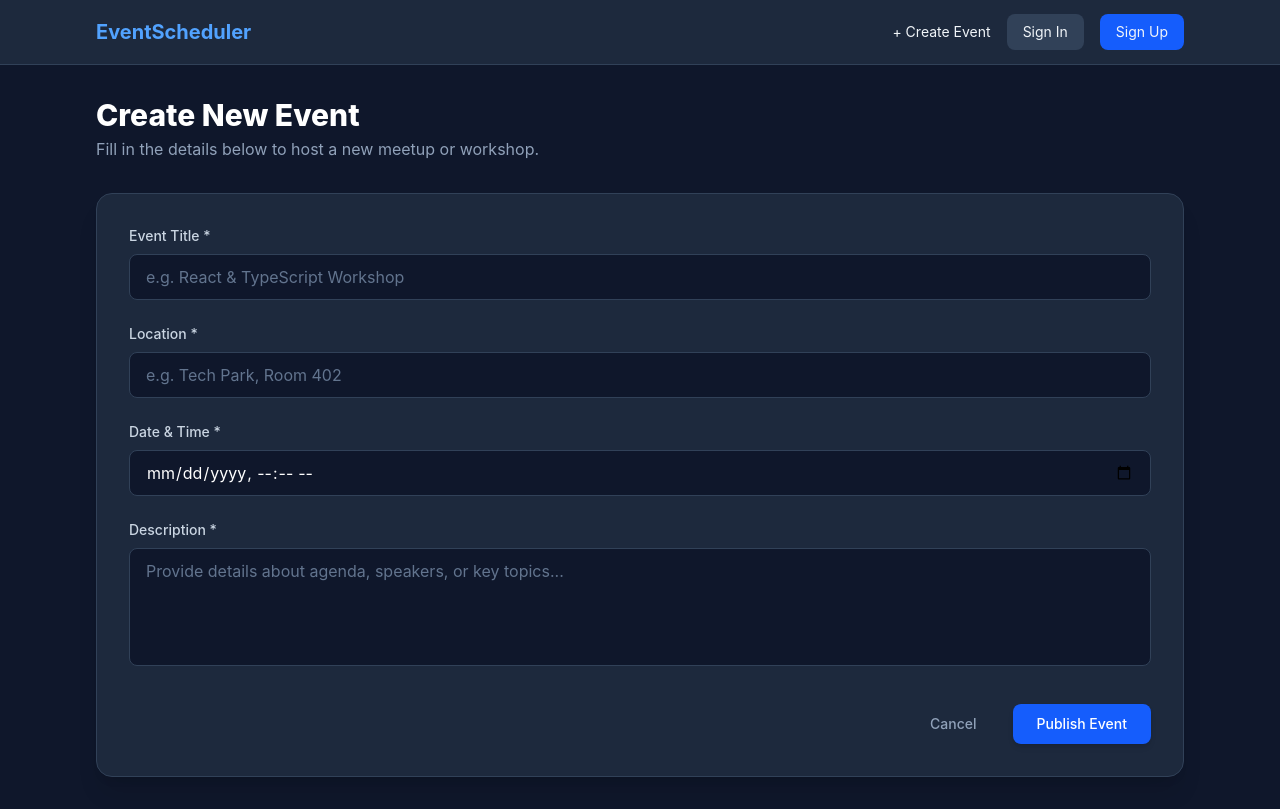
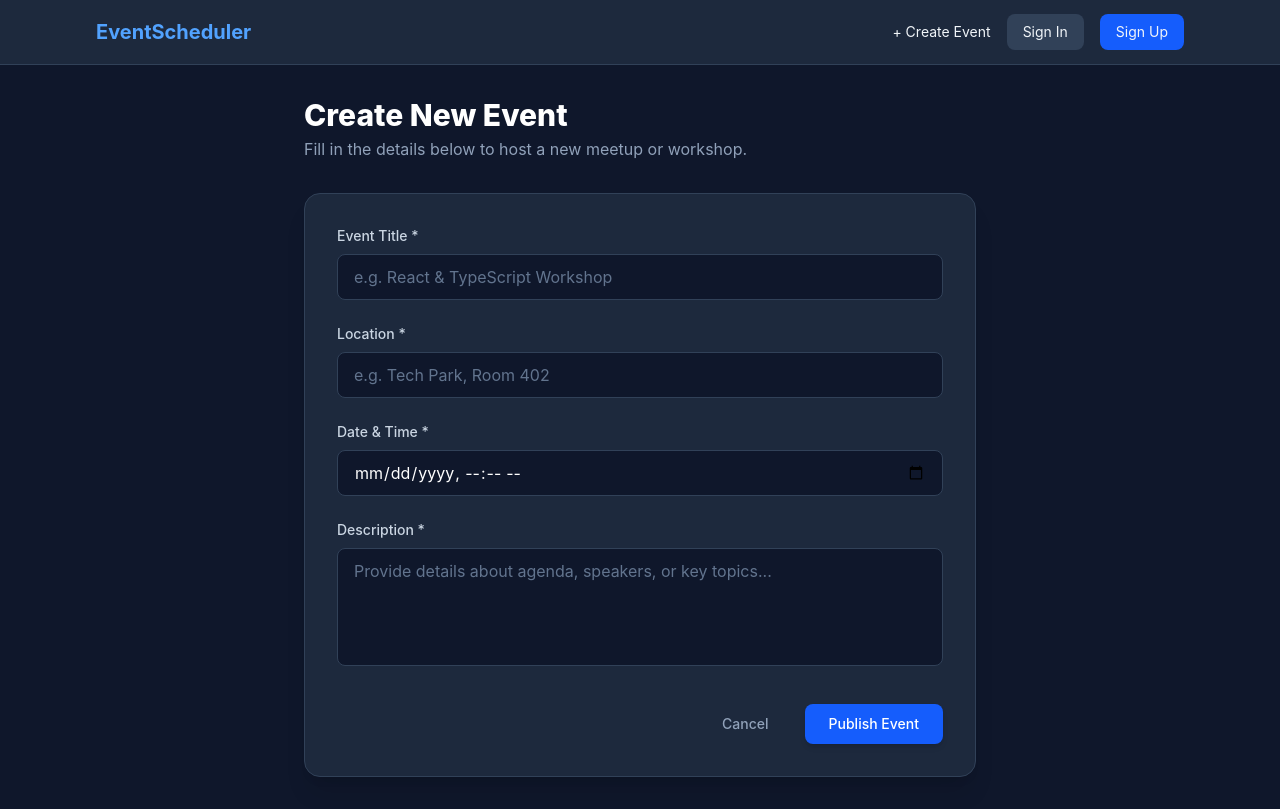
Before and after one commit to LeraChuiko/event-scheduler-app, a React (Vite) app: page /events/create in a window 1280 px wide. Built offline with nearby package versions, Linux system fonts and the light colour scheme.

Commit message:
style: center and restrict width of create event form

```diff
--- a/src/pages/CreateEventPage.tsx
+++ b/src/pages/CreateEventPage.tsx
@@ -18,7 +18,7 @@ const CreateEventPage = () => {
   };
 
   return (
-    <div>
+    <div className="max-w-2xl mx-auto">
       <header className="mb-8">
         <h1 className="text-3xl font-extrabold text-white">Create New Event</h1>
         <p className="text-slate-400 mt-1">
```
